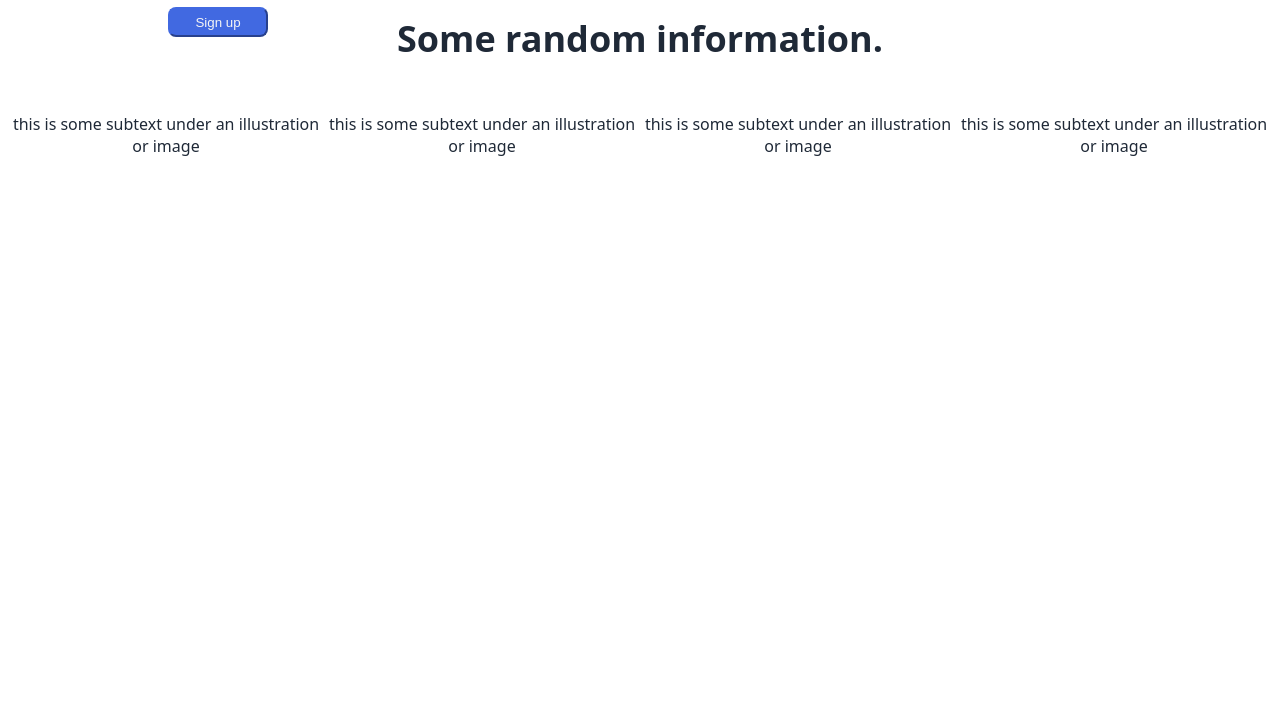
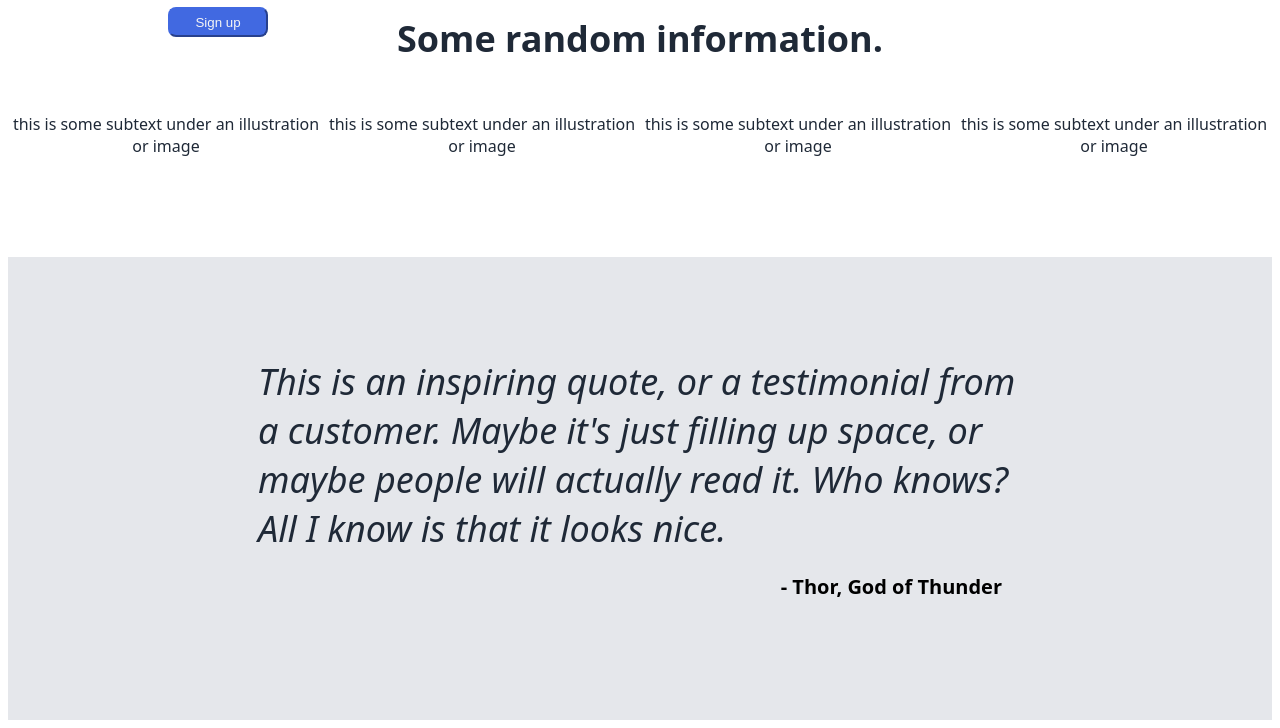
Before and after one commit to chaisquared/landing-page, a plain HTML site: page index.html in a window 1280 px wide. Shown: the part 482-1210 px from the top of the page. Before the commit the page ends 800 px from the top, so only its background shows below. Drawn offline with Linux system fonts and the light colour scheme.

Commit message:
finished quotes section

```diff
--- a/index.html
+++ b/index.html
@@ -33,6 +33,10 @@
                 <div class="infotext">this is some subtext under an illustration or image</div>
                 <div class="infotext">this is some subtext under an illustration or image</div>
             </div>
+            <div class="containerfive">
+                <div class="quote">This is an inspiring quote, or a testimonial from a customer. Maybe it's just filling up space, or maybe people will actually read it. Who knows? All I know is that it looks nice.</div>
+                <div class="name">- Thor, God of Thunder</div>
+            </div>
         </div>
     </body>
 </html>
--- a/style.css
+++ b/style.css
@@ -86,9 +86,34 @@
     text-align: center;
     color: #1F2937;
     font-family: system-ui, -apple-system, BlinkMacSystemFont, 'Segoe UI', Roboto, Oxygen, Ubuntu, Cantarell, 'Open Sans', 'Helvetica Neue', sans-serif;
+    padding-bottom: 100px;
 }
 
 .containerfour {
     display: flex;
     flex-direction: row;
 }
+/* figure out how to make those boxes above infotext*/
+
+.quote {
+    color: #1F2937;
+    font-family: system-ui, -apple-system, BlinkMacSystemFont, 'Segoe UI', Roboto, Oxygen, Ubuntu, Cantarell, 'Open Sans', 'Helvetica Neue', sans-serif;
+    font-style: italic;
+    font-size: 36px;
+}
+
+.name {
+    font-size: 20px;
+    font-weight: bold;
+    font-family: system-ui, -apple-system, BlinkMacSystemFont, 'Segoe UI', Roboto, Oxygen, Ubuntu, Cantarell, 'Open Sans', 'Helvetica Neue', sans-serif;
+    text-align: right;
+    padding: 20px;
+}
+
+.containerfive {
+    background-color: #E5E7EB;
+    padding-top: 100px;
+    padding-bottom: 100px;
+    padding-left: 250px;
+    padding-right: 250px;
+}
```
